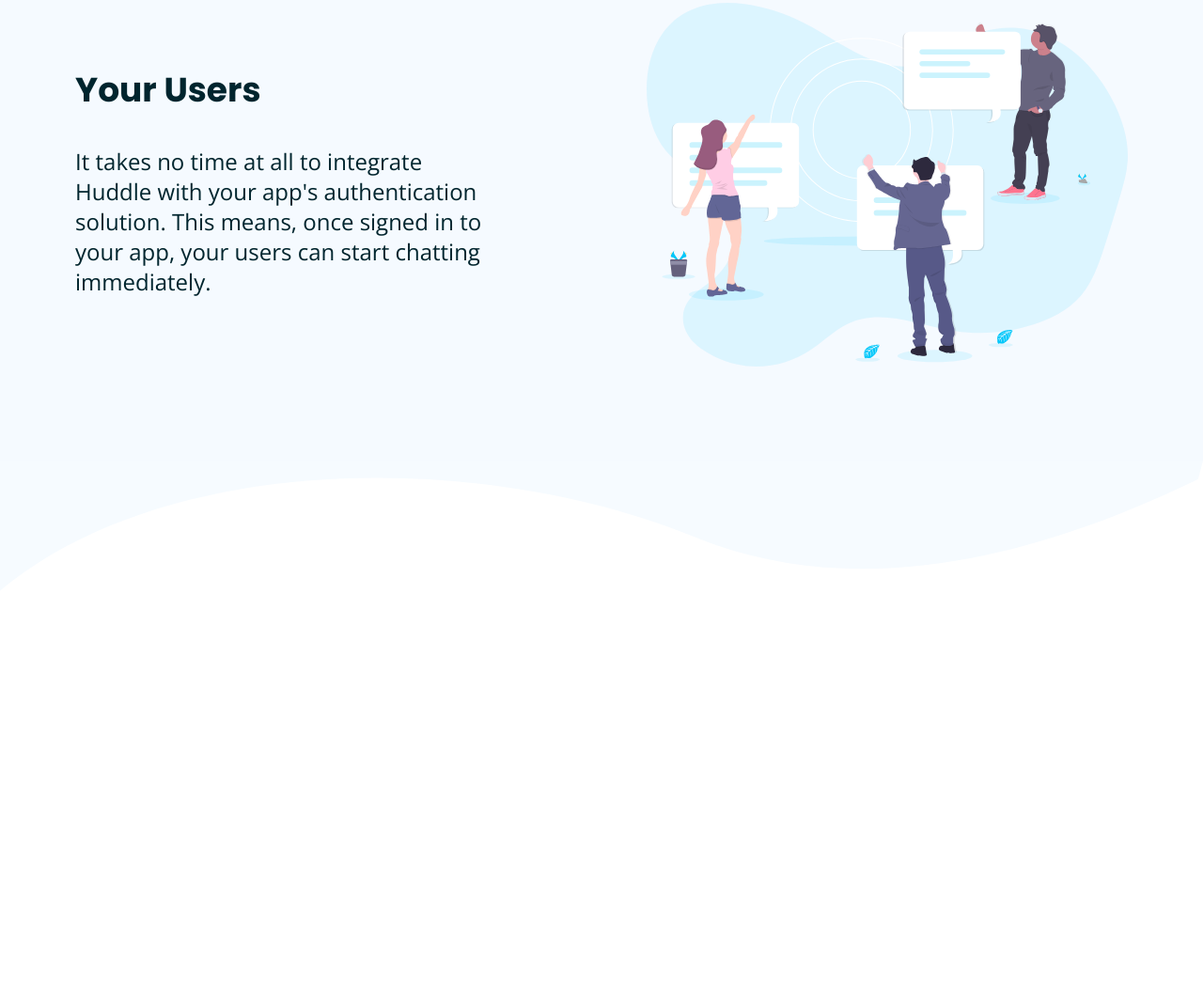
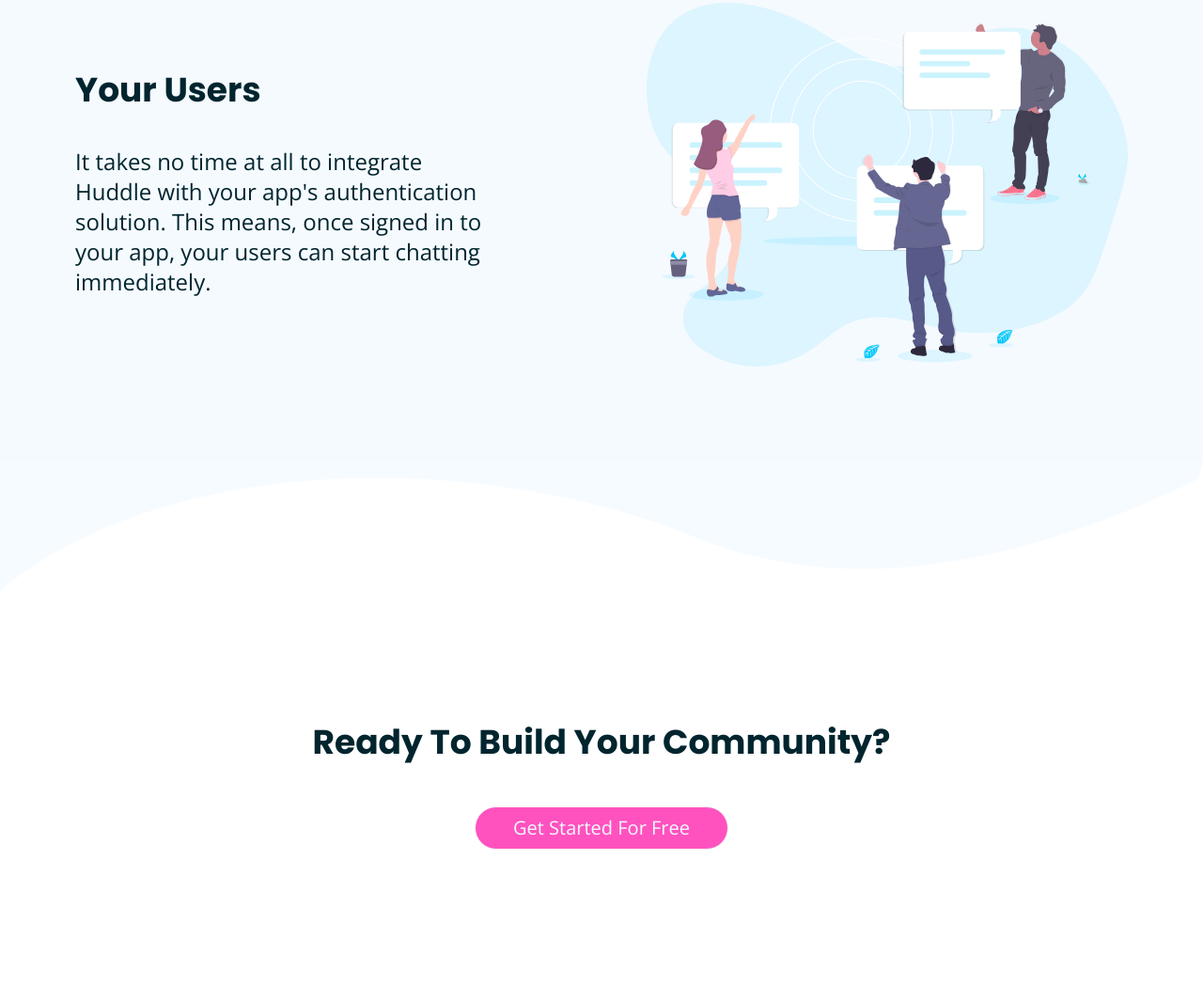
Before and after one commit to shakthi2003gh/Frontend-Mentor-huddle-landing-page-with-curved-sections, a website built with Vite: page index.html in a window 1280 px wide. Shown: the part 3328-4392 px from the top of the page at 94% size. Before the commit the page ends 3957 px from the top, so only its background shows below. Built offline with nearby package versions, Linux system fonts and the light colour scheme.

Commit message:
Create get-started section

```diff
--- /dev/null
+++ b/src/components/getStarted.js
@@ -0,0 +1,16 @@
+export default function GetStarted() {
+  const getStarted = document.createElement("section");
+  const heading = document.createElement("h2");
+  const button = document.createElement("button");
+
+  getStarted.className = "get-started";
+
+  heading.textContent = "Ready To Build Your Community?";
+
+  button.className = "btn--primary";
+  button.textContent = "Get Started For Free";
+
+  getStarted.append(heading, button);
+
+  return getStarted;
+}
--- a/src/index.js
+++ b/src/index.js
@@ -2,10 +2,11 @@
 import Hero from "./components/hero";
 import Achievements from "./components/achievements";
 import Features from "./components/features";
+import GetStarted from "./components/getStarted";
 import "./style.css";
 
 const main = document.createElement("main");
 
-main.append(Hero(), Achievements(), Features());
+main.append(Hero(), Achievements(), Features(), GetStarted());
 
 document.body.append(Header(), main);
--- a/src/style.css
+++ b/src/style.css
@@ -80,6 +80,7 @@
   @apply w-[90%] max-w-xl mx-auto md:max-w-2xl;
 }
 
+/* Achievements Section */
 section.achievements {
   @apply flex flex-col justify-center items-center flex-wrap gap-30
          text-sm text-center w-[90%] mx-auto my-30
@@ -102,6 +103,7 @@
   @apply opacity-70;
 }
 
+/* Features Section */
 section.features {
   @apply text-center w-full p-0 mt-50 lg:text-left;
 }
@@ -139,7 +141,7 @@
 }
 
 section.features .feature.reverse:nth-child(3)::after {
-  background: url("/assets/bg-section-bottom-desktop-2.svg") no-repeat;
+  background: url("/assets/bg-section-bottom-mobile-2.svg") no-repeat;
   background-size: 100% 101px;
 
   @apply top-full h-[101px];
@@ -199,3 +201,12 @@
 section.features .feature p {
   @apply max-w-xl mt-6 md:text-xl lg:text-2xl lg:mt-10;
 }
+
+/* Get Start Section */
+section.get-started {
+  @apply text-center pt-20 pb-40 lg:pt-40;
+}
+
+section.get-started h2 {
+  @apply text-2xl mb-6 md:text-3xl lg:text-4xl lg:mb-8;
+}
```
